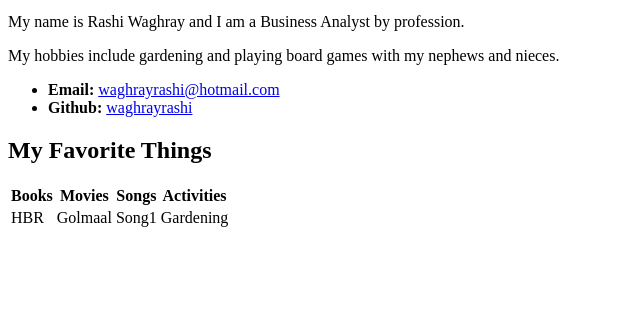
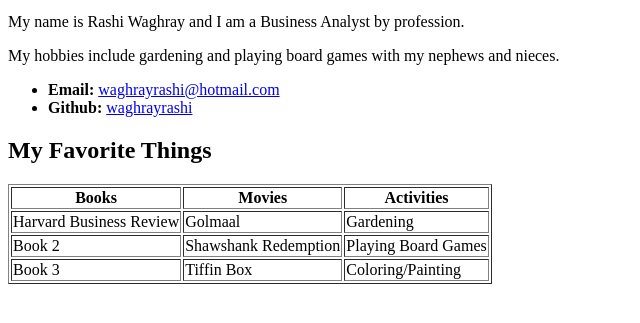
Before and after one commit to waghrayrashi/waghrayrashi.github.io, a plain HTML site: page index.html in a window 1280 px wide. Shown: the part 101-424 px from the top of the page, without its empty margins (0-640 px from the left). Drawn offline with Linux system fonts and the light colour scheme.

Commit message:
updated table

```diff
--- a/index.html
+++ b/index.html
@@ -20,19 +20,27 @@
   </ul>
 
   <h2>My Favorite Things</h2>
-  <table>
+  <table border = "1">
     <tr>
       <th>Books</th>
       <th>Movies</th>
-      <th>Songs</th>
       <th>Activities</th>
     </tr>
     <tr>
-      <td>HBR</td>
+      <td>Harvard Business Review</td>
       <td>Golmaal</td>
-      <td>Song1</td>
       <td>Gardening</td>
     </tr>
+    <tr>
+        <td>Book 2</td>
+        <td>Shawshank Redemption</td>
+        <td>Playing Board Games</td>
+      </tr>
+      <tr>
+        <td>Book 3</td>
+        <td>Tiffin Box</td>
+        <td>Coloring/Painting</td>
+      </tr>
     </table>
 </body>
 
```
